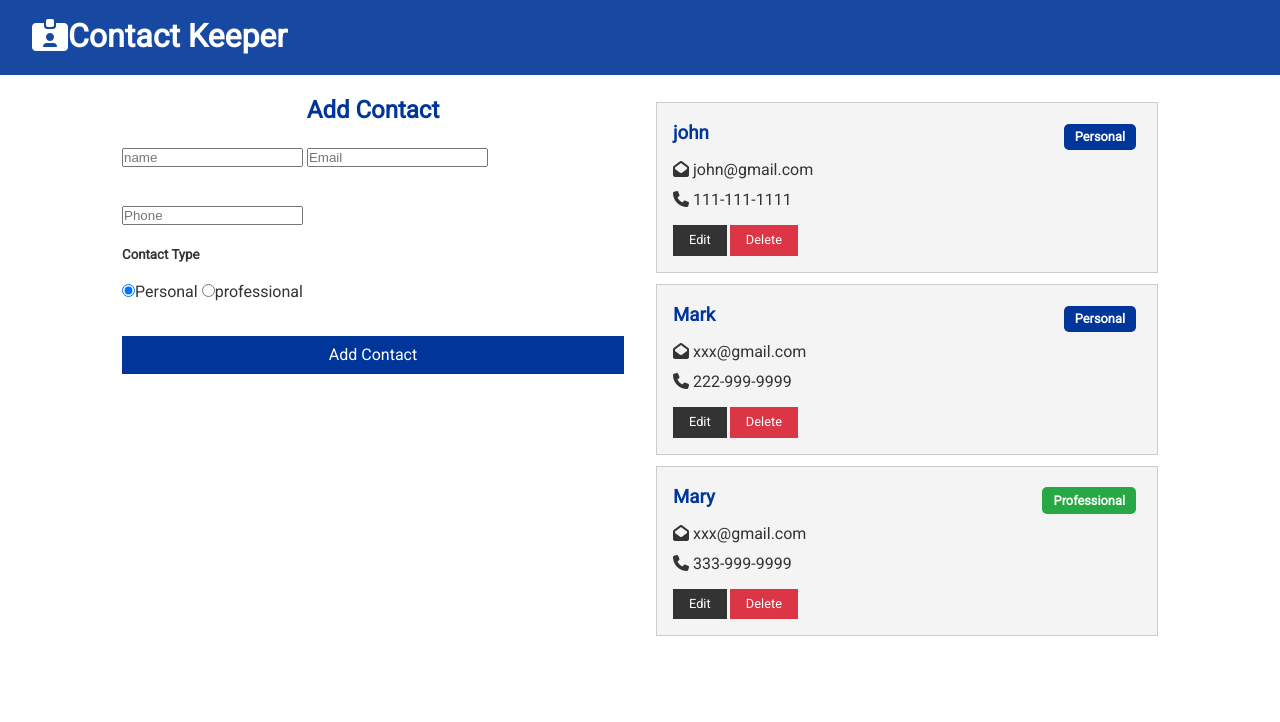
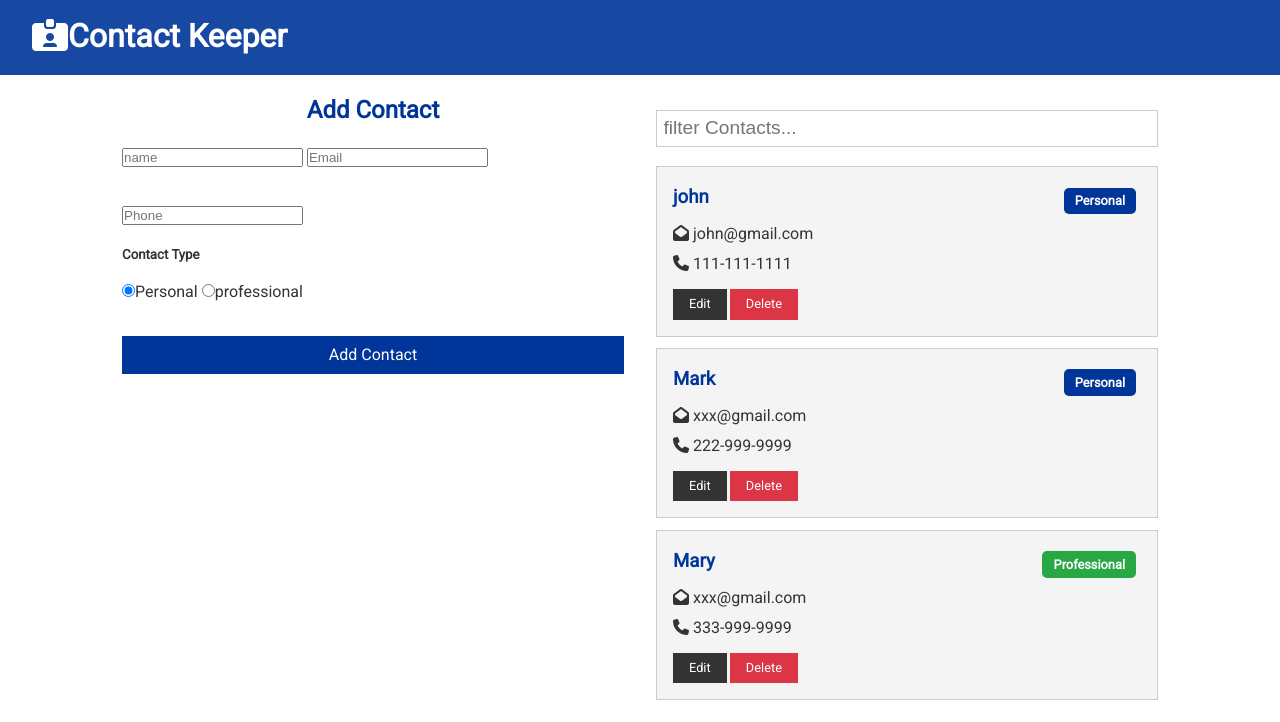
Before and after one commit to modarr/contactKeeper, a React (Create React App) app in the folder client/: page / in a window 1280 px wide. Shown: the top 722 px of the page. Built offline with nearby package versions, Linux system fonts and the light colour scheme.

Commit message:
filter contacts

```diff
--- a/client/src/components/contacts/Contacts.js
+++ b/client/src/components/contacts/Contacts.js
@@ -1,16 +1,30 @@
 import React, { useContext, Fragment } from "react";
 import ContactContext from "../../context/contact/ContactContext";
 import ContactItem from "./ContactItem";
+import { CSSTransition, TransitionGroup } from "react-transition-group";
 
 export const Contacts = () => {
   const contactContext = useContext(ContactContext);
-  const { contacts } = contactContext;
-  console.log(contacts);
+  const { contacts, filtered } = contactContext;
+
+  if (contacts.length === 0) {
+    <h4>Please add a contact</h4>;
+  }
   return (
     <Fragment>
-      {contacts.map((contact) => (
-        <ContactItem key={contact.id} contact={contact} />
-      ))}
+      <TransitionGroup>
+        {filtered !== null
+          ? filtered.map((contact) => (
+              <CSSTransition key={contact.id} timeout={500} classNames={"item"}>
+                <ContactItem key={contact.id} contact={contact} />
+              </CSSTransition>
+            ))
+          : contacts.map((contact) => (
+              <CSSTransition key={contact.id} timeout={500} classNames={"item"}>
+                <ContactItem key={contact.id} contact={contact} />
+              </CSSTransition>
+            ))}
+      </TransitionGroup>
     </Fragment>
   );
 };
--- a/client/src/components/pages/Home.js
+++ b/client/src/components/pages/Home.js
@@ -1,7 +1,7 @@
 import React from "react";
 import Contacts from "../contacts/Contacts";
 import ContactForm from "../contacts/ContactForm";
-// import ContactFilter from "../contacts/ContactFilter";
+import ContactFilter from "../../context/contact/ContactFilter";
 
 const Home = () => {
   return (
@@ -10,7 +10,7 @@
         <ContactForm />
       </div>
       <div>
-        {/* <ContactFilter /> */}
+        <ContactFilter />
         <Contacts />
       </div>
     </div>
--- /dev/null
+++ b/client/src/context/contact/ContactFilter.js
@@ -0,0 +1,34 @@
+import React, { useContext, useEffect, useRef } from "react";
+import ContactContext from "./ContactContext";
+
+const ContactFilter = () => {
+  const contactContext = useContext(ContactContext);
+  const text = useRef("");
+  const { filterContacts, clearFilter, filtered } = contactContext;
+
+  useEffect(() => {
+    if (filtered === null) {
+      text.current.value = "";
+    }
+  }, []);
+
+  const onChange = (e) => {
+    if (text.current.value !== "") {
+      filterContacts(e.target.value);
+    } else {
+      clearFilter();
+    }
+  };
+  return (
+    <form>
+      <input
+        ref={text}
+        type="text"
+        placeholder="filter Contacts..."
+        onChange={onChange}
+      />
+    </form>
+  );
+};
+
+export default ContactFilter;
--- a/client/src/context/contact/ContactReducer.js
+++ b/client/src/context/contact/ContactReducer.js
@@ -39,6 +39,19 @@
         ...state,
         current: null,
       };
+    case FILTER_CONTACTS:
+      return {
+        ...state,
+        filtered: state.contacts.filter((contact) => {
+          const regex = new RegExp(`${action.payload}`, `gi`);
+          return contact.name.match(regex) || contact.email.match(regex);
+        }),
+      };
+    case CLEAR_FILTER:
+      return {
+        ...state,
+        filtered: null,
+      };
     default:
       return state;
       break;
--- a/client/src/context/contact/ContactState.js
+++ b/client/src/context/contact/ContactState.js
@@ -38,6 +38,7 @@
       },
     ],
     current: null,
+    filtered: null,
   };
 
   const [state, dispatch] = useReducer(ContactReducer, initialState);
@@ -64,19 +65,26 @@
     dispatch({ type: UPDATE_CONTACT, payload: contact });
   };
   //filter contact
-
+  const filterContacts = (text) => {
+    dispatch({ type: FILTER_CONTACTS, payload: text });
+  };
   // clear contact
-
+  const clearFilter = () => {
+    dispatch({ type: CLEAR_FILTER });
+  };
   return (
     <ContactContext.Provider
       value={{
         contacts: state.contacts,
         current: state.current,
+        filtered: state.filtered,
         addContact,
         deleteContact,
         setCurrent,
         clearCurrent,
         updateContact,
+        clearFilter,
+        filterContacts,
       }}
     >
       {props.children}
```
